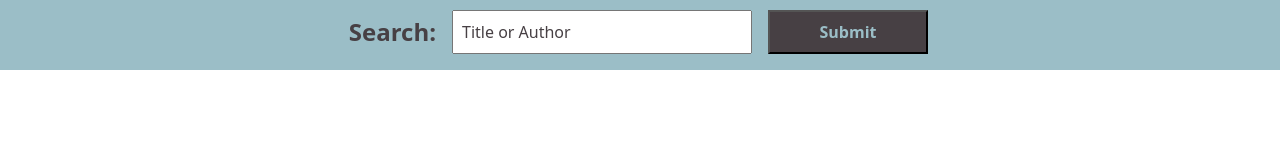
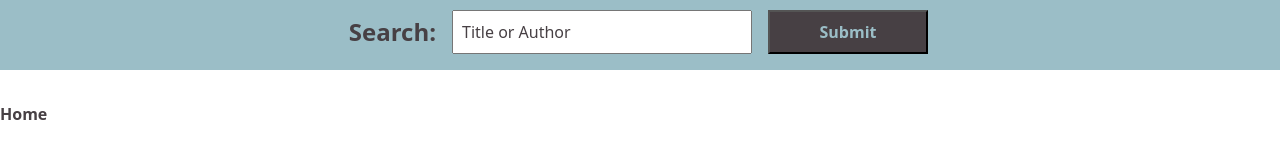
Before and after one commit to Amiriel01/Public-Library-Website, a React (Vite) app in the folder frontend-user-view/: page /LibraryCardSubmitted in a window 1280 px wide. Shown: the part 193-352 px from the top of the page. Built offline with nearby package versions, Linux system fonts and the light colour scheme.

Commit message:
LibraryCardForm submit routes to LibraryCardSubmitted

```diff
--- a/frontend-user-view/src/App.tsx
+++ b/frontend-user-view/src/App.tsx
@@ -10,6 +10,7 @@ import { BookAPIData, BookDataInterface } from './BookAPIInterface';
 import BookSearchResultsPage from './BookSearchResultsPage';
 import FAQPage from './FAQPage';
 import LibraryCardForm from './LibraryCardForm';
+import LibraryCardSubmitted from './LibraryCardSubmitted';
 
 function App() {
 
@@ -32,7 +33,9 @@ function App() {
             setBookData={setBookData}
           />}></Route>
           <Route path='FAQPage' element={<FAQPage />}></Route>
-          <Route path='LibraryCardForm' element={<LibraryCardForm />}></Route>
+          <Route path='LibraryCardForm' element={<LibraryCardForm />}
+          ></Route>
+          <Route path='LibraryCardSubmitted' element={<LibraryCardSubmitted />}></Route>
         </Routes>
       </div>
     </>
--- a/frontend-user-view/src/LibraryCardForm.tsx
+++ b/frontend-user-view/src/LibraryCardForm.tsx
@@ -5,8 +5,11 @@ import Col from 'react-bootstrap/Col';
 import HomepageLink from './HomepageLink';
 import axios from 'axios';
 import { FormEvent, useState } from 'react';
+import { useNavigate } from 'react-router-dom';
 
 export default function LibraryCardForm() {
+
+    const nav = useNavigate();
 
     const initialValues = {
         name: "",
@@ -39,6 +42,7 @@ export default function LibraryCardForm() {
 
         await axios.post("http://localhost:3000/libraryCard/libraryCardSubmission", libraryCardFormData).then((response) => {
             console.log(response.status, response.data)
+            nav("/LibraryCardSubmitted")
         })
 
     }
@@ -58,6 +62,7 @@ export default function LibraryCardForm() {
                     <Form.Group className="mb-3" controlId="exampleForm.ControlInput1">
                         <Form.Label>Full Name:</Form.Label>
                         <Form.Control
+                            required
                             type="text"
                             name='name'
                             placeholder="Type your full name here."
@@ -67,6 +72,7 @@ export default function LibraryCardForm() {
                     <Form.Group className="mb-3" controlId="exampleForm.ControlInput1">
                         <Form.Label>Phone Number:</Form.Label>
                         <Form.Control
+                        required
                             type="text"
                             name='phone'
                             placeholder="Type your phone number here."
@@ -77,6 +83,7 @@ export default function LibraryCardForm() {
                     <Form.Group className="mb-3" controlId="exampleForm.ControlInput1">
                         <Form.Label>Email address</Form.Label>
                         <Form.Control
+                        required
                             type="email"
                             name='email'
                             placeholder="name@example.com"
--- /dev/null
+++ b/frontend-user-view/src/LibraryCardSubmitted.tsx
@@ -0,0 +1,17 @@
+import MyButton from './MyButton';
+import Row from 'react-bootstrap/Row';
+import Col from 'react-bootstrap/Col';
+import HomepageLink from './HomepageLink';
+
+export default function LibraryCardSubmitted() {
+    return (
+        <>
+            <Row id='library_card_submitted'>
+                <HomepageLink />
+                <Col>
+
+                </Col>
+            </Row>
+        </>
+    )
+}
```
